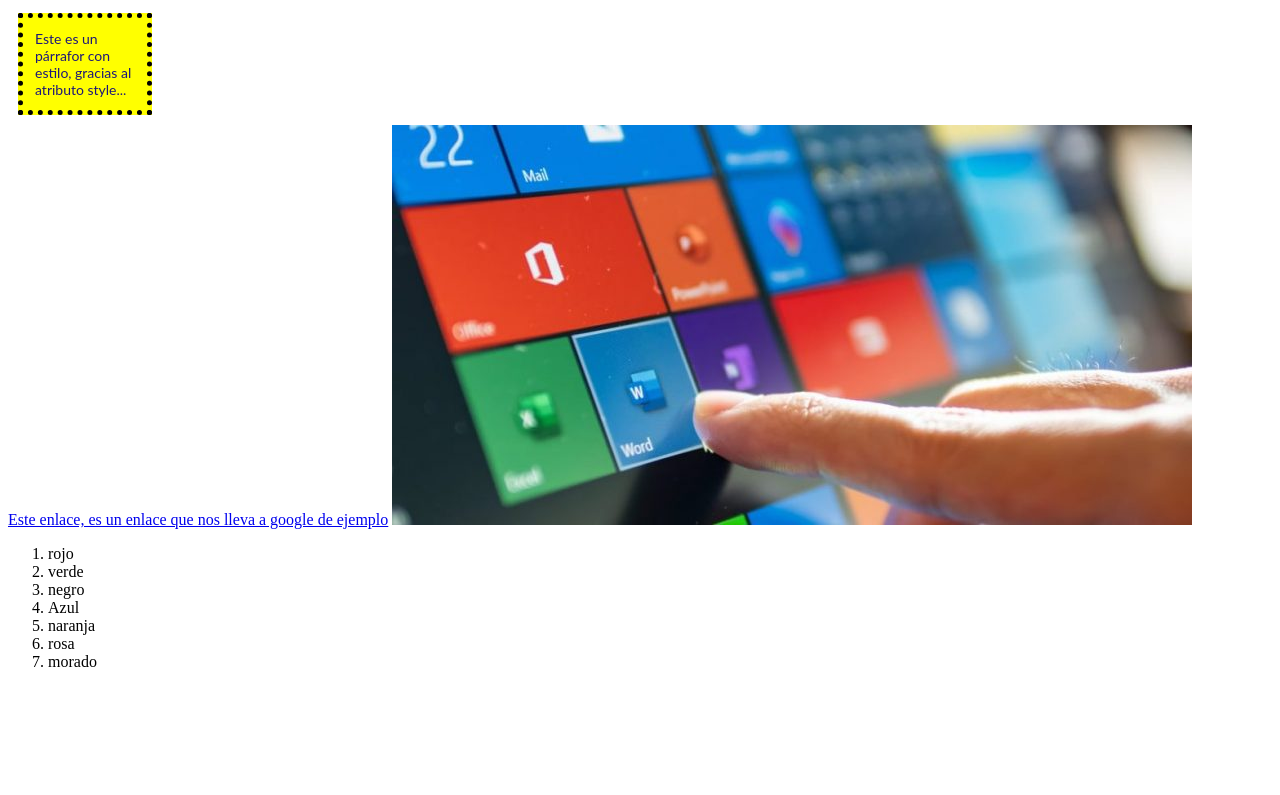
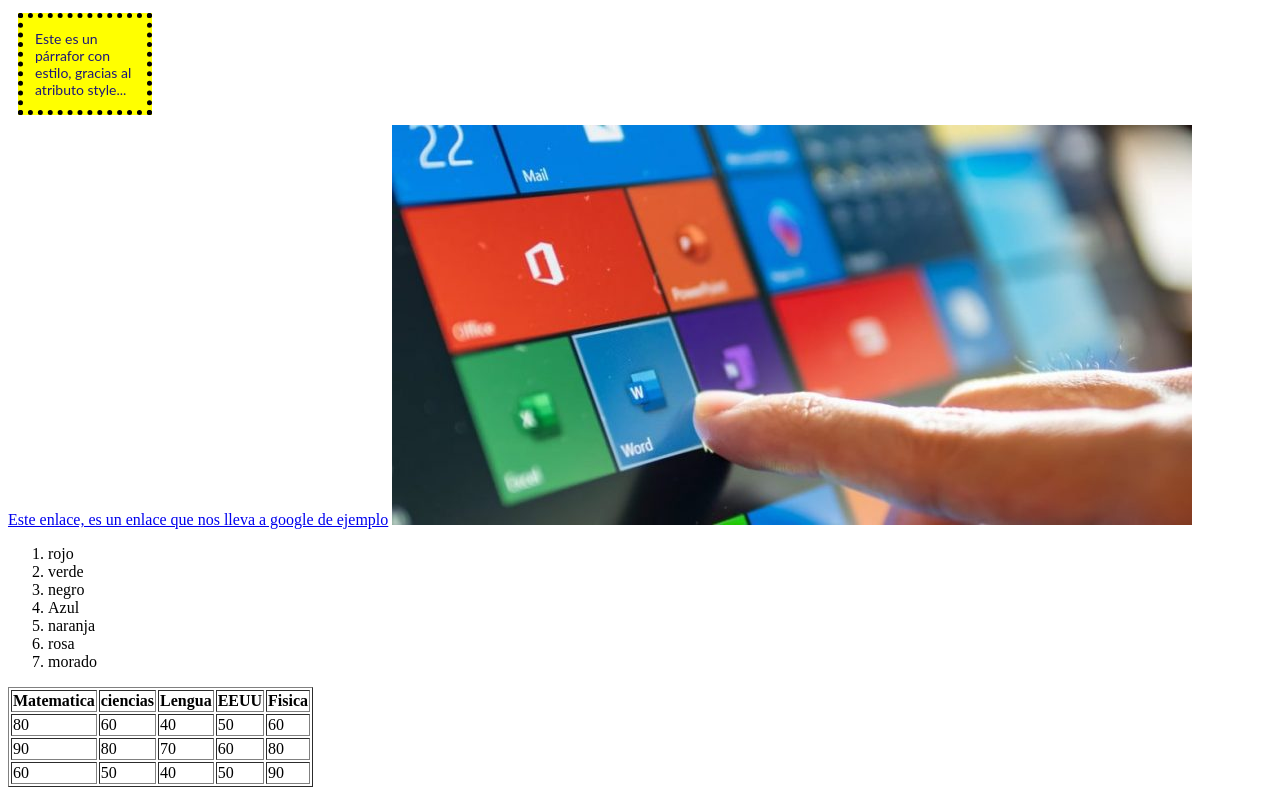
Before and after one commit to faruckchavarria/Etiquetas-ing, a plain HTML site: page index.html in a window 1280 px wide. Shown: the part 908-1703 px from the top of the page. Before the commit the page ends 1595 px from the top, so only its background shows below. Drawn offline with Linux system fonts and the light colour scheme.

Commit message:
Se agrego la etiqueta de tablas

```diff
--- a/index.html
+++ b/index.html
@@ -113,5 +113,40 @@
         <li> morado</li>
 
         </ol>
+        <!--agregaremos la etiqueta para hacer tablas con columnas y filas-->
+        <table border="1px">
+            <tr>
+            <th> Matematica </th>
+            <th> ciencias </th>
+            <th> Lengua </th>
+            <th> EEUU </th>
+            <th> Fisica </th>
+            </tr>
+
+            <tr>
+            <td> 80  </td>
+            <td> 60 </td>
+            <td> 40 </td>
+            <td> 50 </td>
+            <td> 60 </td>
+            </tr>
+
+            <tr>
+            <td> 90 </td>
+            <td> 80 </td>
+            <td> 70 </td>
+            <td> 60 </td>
+            <td> 80 </td>
+            </tr>
+
+            <tr>
+            <td> 60 </td>
+            <td> 50 </td>
+            <td> 40 </td>
+            <td> 50 </td>
+            <td> 90 </td>
+            </tr>
+
+            </table>
 </body>
 </html>
```
